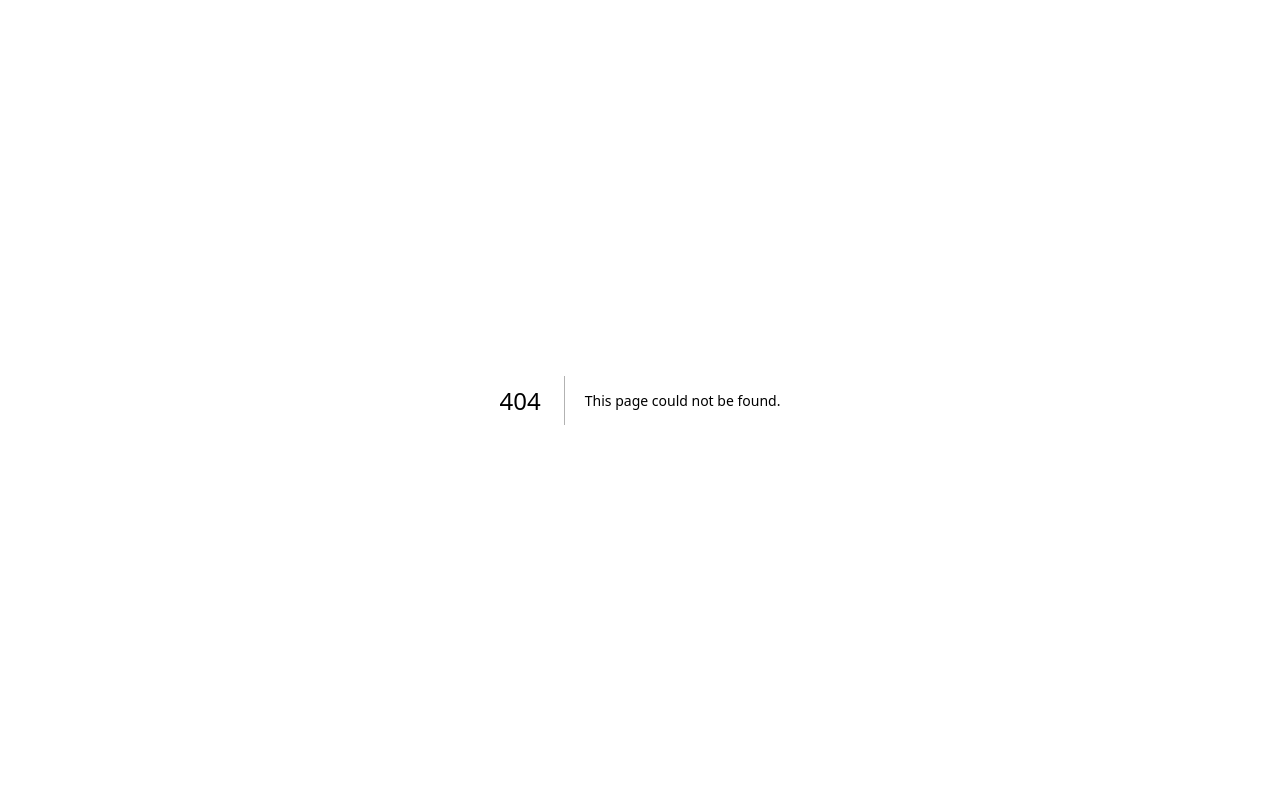
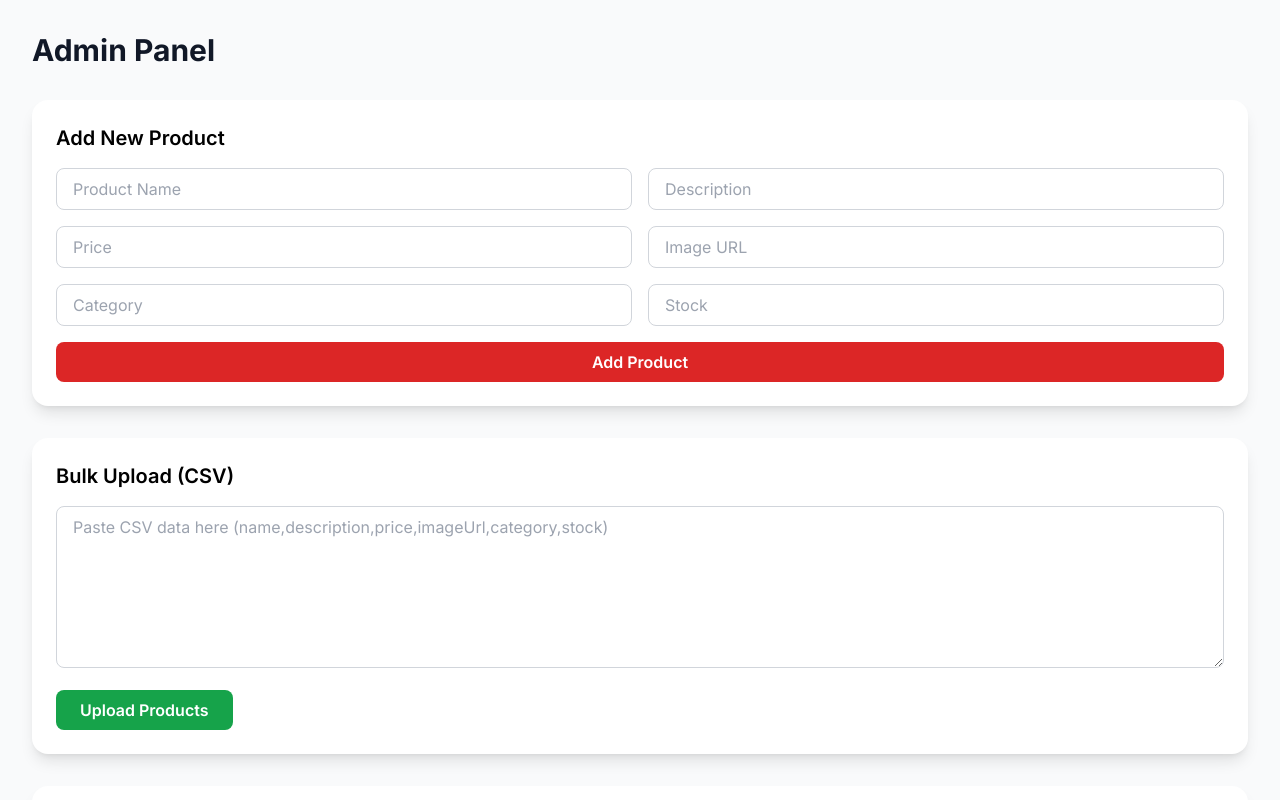
Before and after one commit to Letsweletse/StationeryHubtemplate2, a Next.js app: page /admin in a window 1280 px wide. Before the commit this address had no page. Shown: the top 800 px of the page. Built offline with nearby package versions, Linux system fonts and the light colour scheme; no server answers.

Commit message:
Create page.tsx

```diff
--- /dev/null
+++ b/app/admin/page.tsx
@@ -0,0 +1,212 @@
+'use client';
+
+import { useState, useEffect } from 'react';
+
+interface Product {
+  id: string;
+  name: string;
+  description: string;
+  price: number;
+  imageUrl: string;
+  category: string;
+  stock: number;
+}
+
+export default function AdminPage() {
+  const [products, setProducts] = useState<Product[]>([]);
+  const [newProduct, setNewProduct] = useState({
+    name: '',
+    description: '',
+    price: '',
+    imageUrl: '',
+    category: '',
+    stock: ''
+  });
+  const [csvData, setCsvData] = useState('');
+
+  useEffect(() => {
+    fetchProducts();
+  }, []);
+
+  const fetchProducts = async () => {
+    try {
+      const response = await fetch('/api/products');
+      const data = await response.json();
+      setProducts(data);
+    } catch (error) {
+      console.error('Error fetching products:', error);
+    }
+  };
+
+  const handleAddProduct = async (e: React.FormEvent) => {
+    e.preventDefault();
+    try {
+      const response = await fetch('/api/products', {
+        method: 'POST',
+        headers: {
+          'Content-Type': 'application/json',
+        },
+        body: JSON.stringify({
+          ...newProduct,
+          price: parseFloat(newProduct.price),
+          stock: parseInt(newProduct.stock)
+        }),
+      });
+
+      if (response.ok) {
+        setNewProduct({ name: '', description: '', price: '', imageUrl: '', category: '', stock: '' });
+        fetchProducts();
+        alert('Product added successfully!');
+      }
+    } catch (error) {
+      console.error('Error adding product:', error);
+    }
+  };
+
+  const handleBulkUpload = async () => {
+    try {
+      const lines = csvData.split('\n');
+      const headers = lines[0].split(',').map(h => h.trim());
+
+      for (let i = 1; i < lines.length; i++) {
+        const values = lines[i].split(',').map(v => v.trim());
+        if (values.length === headers.length) {
+          const product: any = {};
+          headers.forEach((header, index) => {
+            product[header] = values[index];
+          });
+
+          await fetch('/api/products', {
+            method: 'POST',
+            headers: {
+              'Content-Type': 'application/json',
+            },
+            body: JSON.stringify({
+              ...product,
+              price: parseFloat(product.price),
+              stock: parseInt(product.stock)
+            }),
+          });
+        }
+      }
+
+      setCsvData('');
+      fetchProducts();
+      alert('Bulk upload completed!');
+    } catch (error) {
+      console.error('Error in bulk upload:', error);
+    }
+  };
+
+  return (
+    <div className="min-h-screen bg-gray-50 p-8">
+      <div className="max-w-7xl mx-auto">
+        <h1 className="text-3xl font-bold text-gray-900 mb-8">Admin Panel</h1>
+
+        {/* Add Product Form */}
+        <div className="bg-white rounded-2xl shadow-lg p-6 mb-8">
+          <h2 className="text-xl font-semibold mb-4">Add New Product</h2>
+          <form onSubmit={handleAddProduct} className="grid grid-cols-1 md:grid-cols-2 gap-4">
+            <input
+              type="text"
+              placeholder="Product Name"
+              value={newProduct.name}
+              onChange={(e) => setNewProduct({...newProduct, name: e.target.value})}
+              className="px-4 py-2 border border-gray-300 rounded-lg focus:outline-none focus:ring-2 focus:ring-red-500"
+              required
+            />
+            <input
+              type="text"
+              placeholder="Description"
+              value={newProduct.description}
+              onChange={(e) => setNewProduct({...newProduct, description: e.target.value})}
+              className="px-4 py-2 border border-gray-300 rounded-lg focus:outline-none focus:ring-2 focus:ring-red-500"
+              required
+            />
+            <input
+              type="number"
+              placeholder="Price"
+              value={newProduct.price}
+              onChange={(e) => setNewProduct({...newProduct, price: e.target.value})}
+              className="px-4 py-2 border border-gray-300 rounded-lg focus:outline-none focus:ring-2 focus:ring-red-500"
+              required
+            />
+            <input
+              type="text"
+              placeholder="Image URL"
+              value={newProduct.imageUrl}
+              onChange={(e) => setNewProduct({...newProduct, imageUrl: e.target.value})}
+              className="px-4 py-2 border border-gray-300 rounded-lg focus:outline-none focus:ring-2 focus:ring-red-500"
+            />
+            <input
+              type="text"
+              placeholder="Category"
+              value={newProduct.category}
+              onChange={(e) => setNewProduct({...newProduct, category: e.target.value})}
+              className="px-4 py-2 border border-gray-300 rounded-lg focus:outline-none focus:ring-2 focus:ring-red-500"
+            />
+            <input
+              type="number"
+              placeholder="Stock"
+              value={newProduct.stock}
+              onChange={(e) => setNewProduct({...newProduct, stock: e.target.value})}
+              className="px-4 py-2 border border-gray-300 rounded-lg focus:outline-none focus:ring-2 focus:ring-red-500"
+              required
+            />
+            <button
+              type="submit"
+              className="md:col-span-2 bg-red-600 text-white py-2 rounded-lg font-semibold hover:bg-red-700 transition-colors duration-200"
+            >
+              Add Product
+            </button>
+          </form>
+        </div>
+
+        {/* Bulk Upload */}
+        <div className="bg-white rounded-2xl shadow-lg p-6 mb-8">
+          <h2 className="text-xl font-semibold mb-4">Bulk Upload (CSV)</h2>
+          <textarea
+            value={csvData}
+            onChange={(e) => setCsvData(e.target.value)}
+            placeholder="Paste CSV data here (name,description,price,imageUrl,category,stock)"
+            rows={6}
+            className="w-full px-4 py-2 border border-gray-300 rounded-lg focus:outline-none focus:ring-2 focus:ring-red-500 mb-4"
+          />
+          <button
+            onClick={handleBulkUpload}
+            className="bg-green-600 text-white px-6 py-2 rounded-lg font-semibold hover:bg-green-700 transition-colors duration-200"
+          >
+            Upload Products
+          </button>
+        </div>
+
+        {/* Products List */}
+        <div className="bg-white rounded-2xl shadow-lg p-6">
+          <h2 className="text-xl font-semibold mb-4">Current Products ({products.length})</h2>
+          <div className="overflow-x-auto">
+            <table className="w-full">
+              <thead>
+                <tr className="border-b">
+                  <th className="text-left py-2">Name</th>
+                  <th className="text-left py-2">Price</th>
+                  <th className="text-left py-2">Stock</th>
+                  <th className="text-left py-2">Category</th>
+                </tr>
+              </thead>
+              <tbody>
+                {products.map((product) => (
+                  <tr key={product.id} className="border-b">
+                    <td className="py-2">{product.name}</td>
+                    <td className="py-2">P {product.price}</td>
+                    <td className="py-2">{product.stock}</td>
+                    <td className="py-2">{product.category}</td>
+                  </tr>
+                ))}
+              </tbody>
+            </table>
+          </div>
+        </div>
+      </div>
+    </div>
+  );
+}
```
